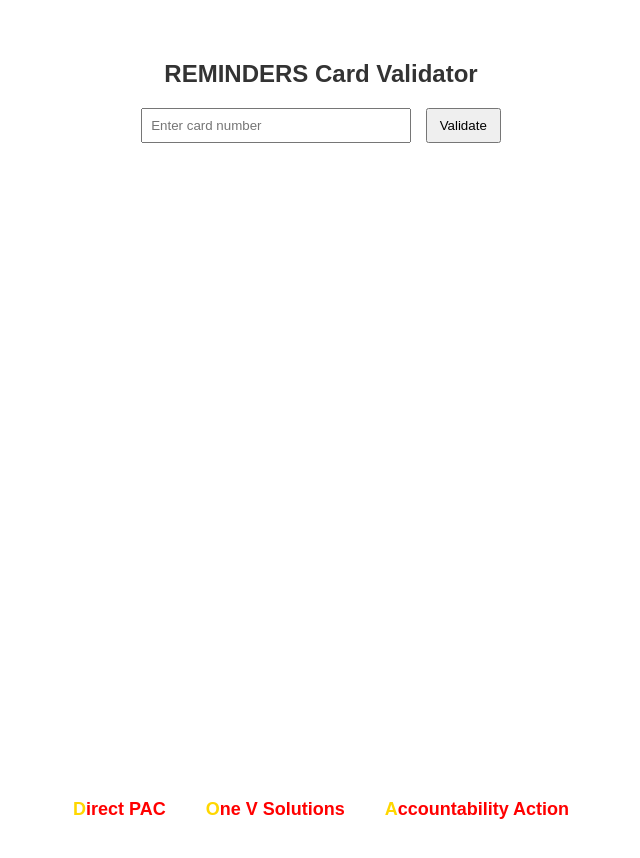
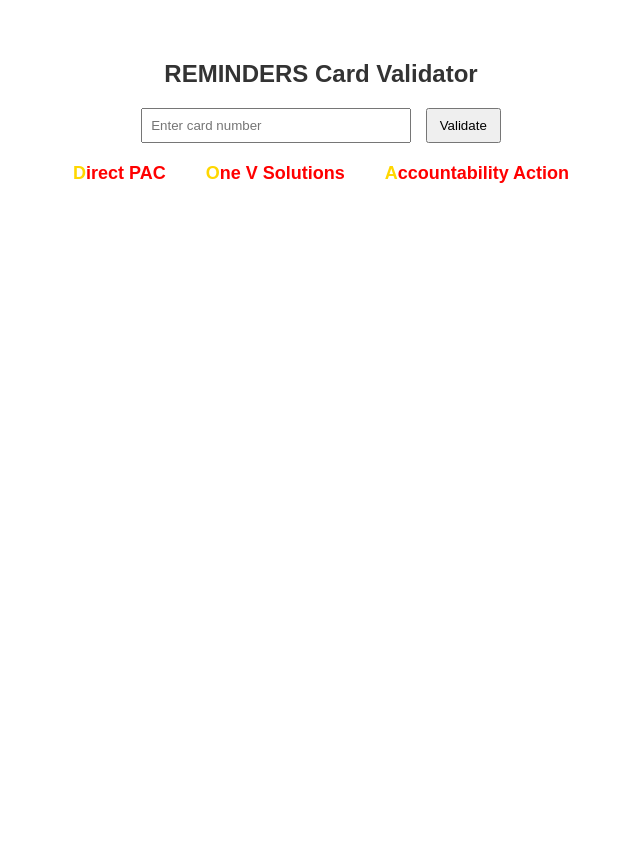
Before and after one commit to louis487/louis, a plain HTML site: page index.html in a window 1280 px wide. Shown: the whole page, without its empty margins (319-959 px from the left). Drawn offline with Linux system fonts and the light colour scheme.

Commit message:
Add files via upload

```diff
--- a/index.html
+++ b/index.html
@@ -66,8 +66,7 @@
   <div id="result"></div>
   <div id="logo"></div>
 
-  <!-- Footer with campaign names -->
-  <footer>
+  <!-- Campaign logos -->
     <div class="campaigns">
       <div class="campaign-name"><span>D</span><span>irect PAC</span></div>
       <div class="campaign-name"><span>O</span><span>ne V Solutions</span></div>
```
